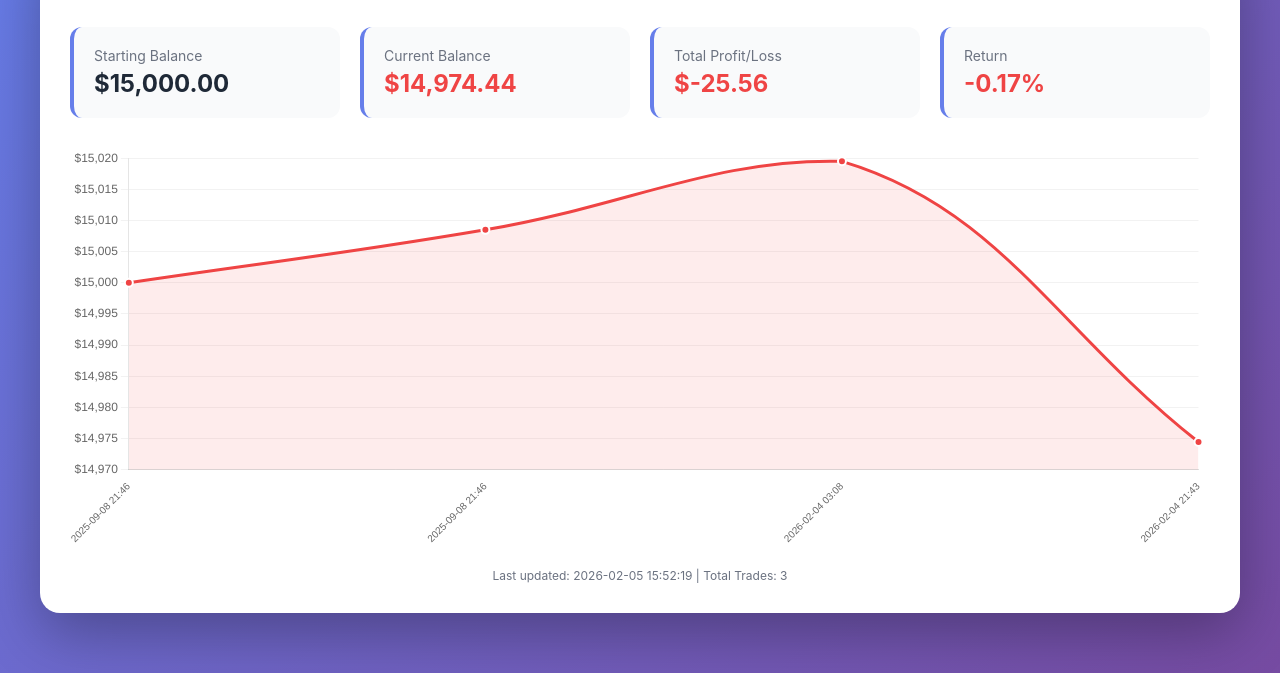
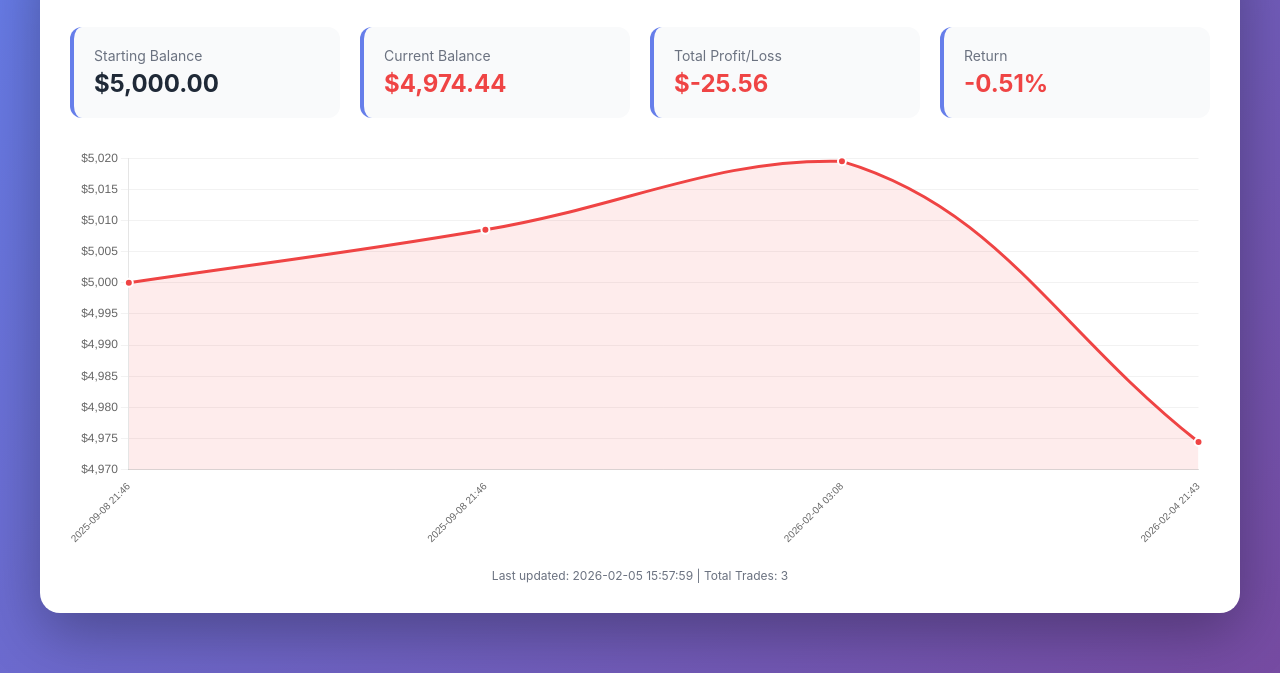
Before and after one commit to h0usey/trading-journal, a plain HTML site: page index.html in a window 1280 px wide. Shown: the part 127-800 px from the top of the page. Drawn offline with nearby package versions, Linux system fonts and the light colour scheme.

Commit message:
Update equity curve - 2026-02-05 15:58:00

```diff
--- a/index.html
+++ b/index.html
@@ -113,11 +113,11 @@
         <div class="stats">
             <div class="stat-card">
                 <div class="stat-label">Starting Balance</div>
-                <div class="stat-value">$15,000.00</div>
+                <div class="stat-value">$5,000.00</div>
             </div>
             <div class="stat-card">
                 <div class="stat-label">Current Balance</div>
-                <div class="stat-value negative">$14,974.44</div>
+                <div class="stat-value negative">$4,974.44</div>
             </div>
             <div class="stat-card">
                 <div class="stat-label">Total Profit/Loss</div>
@@ -125,7 +125,7 @@
             </div>
             <div class="stat-card">
                 <div class="stat-label">Return</div>
-                <div class="stat-value negative">-0.17%</div>
+                <div class="stat-value negative">-0.51%</div>
             </div>
         </div>
 
@@ -134,7 +134,7 @@
         </div>
 
         <div class="footer">
-            Last updated: 2026-02-05 15:52:19 | Total Trades: 3
+            Last updated: 2026-02-05 15:57:59 | Total Trades: 3
         </div>
     </div>
 
@@ -145,7 +145,7 @@
             labels: ["2025-09-08 21:46", "2025-09-08 21:46", "2026-02-04 03:08", "2026-02-04 21:43"],
             datasets: [{
                 label: 'Account Balance',
-                data: [15000.0, 15008.5, 15019.5, 14974.44],
+                data: [5000.0, 5008.5, 5019.5, 4974.44],
                 borderColor: 'rgba(239, 68, 68, 1)',
                 backgroundColor: 'rgba(239, 68, 68, 0.1)',
                 borderWidth: 3,
```
